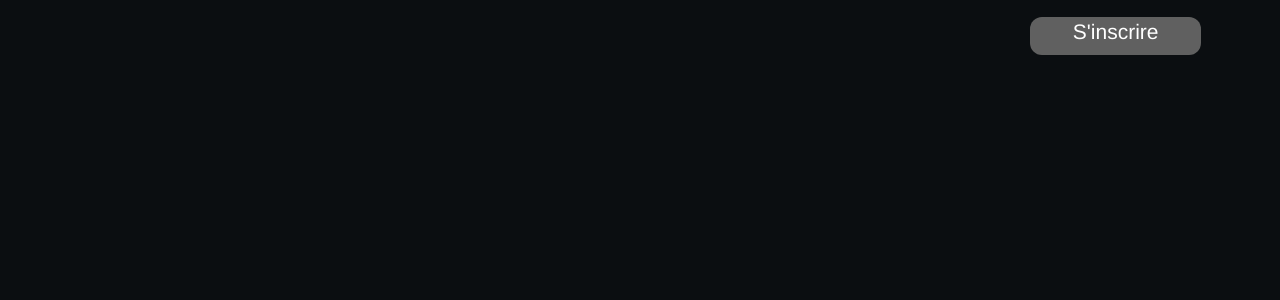
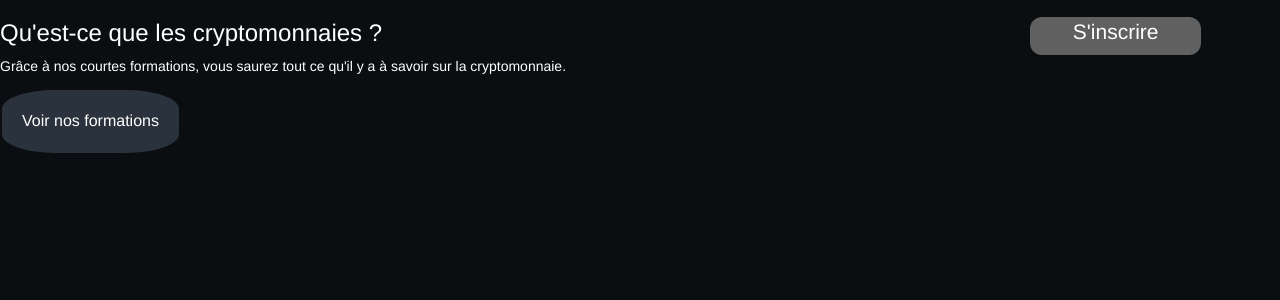
Before and after one commit to Aslan-06/CryptAdvisor_Bootstrap-JQuery-PHP, a PHP site: page / in a window 1280 px wide. Shown: the part 179-479 px from the top of the page. Run offline with PHP 8.4, Linux system fonts and the light colour scheme; some libraries are stand-ins or nearby versions.

Commit message:
début codage page accueil

```diff
--- a/Templates/Accueil/accueil.php
+++ b/Templates/Accueil/accueil.php
@@ -0,0 +1,41 @@
+<div >
+
+
+    <div>
+        <h3> Qu'est-ce que les cryptomonnaies ? </h3>
+
+        <div>
+            <style>
+                .button {
+                    background-color: #29323d; /* Green */
+                    border: none;
+                    color: white;
+                    padding: 20px;
+                    text-align: center;
+                    text-decoration: none;
+                    display: inline-block;
+                    font-size: 16px;
+                    margin: 4px 2px;
+                    cursor: pointer;
+                    border-radius: 30%;
+                }
+            </style>
+            <p> Grâce à nos courtes formations, vous saurez tout ce qu'il y a à savoir sur la cryptomonnaie. </p>
+            <a href=""><button class="button button5">Voir nos formations</button></a>
+
+        </div>
+    </div>
+
+    <div>
+    </div>
+
+    <div>
+    </div>
+
+    <div>
+    </div>
+
+    <div>
+    </div>
+
+</div>
```
Also changed, not shown: Modules/Membre/cont_membre.php (+23 -5 lines), Templates/Membre/demanderole.php (+7 -0 lines), Templates/Membre/devenirpremium.php (+8 -0 lines).
